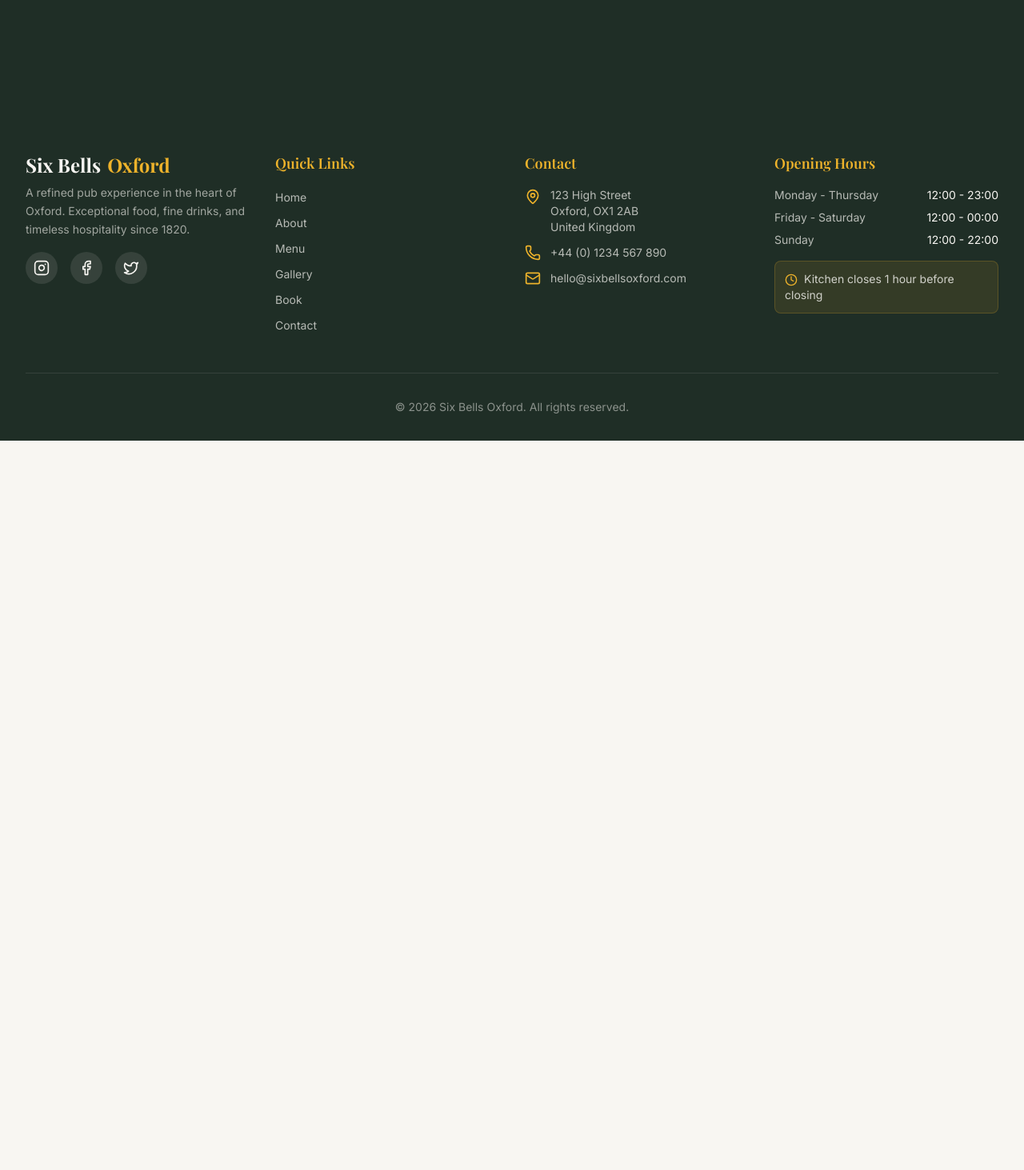
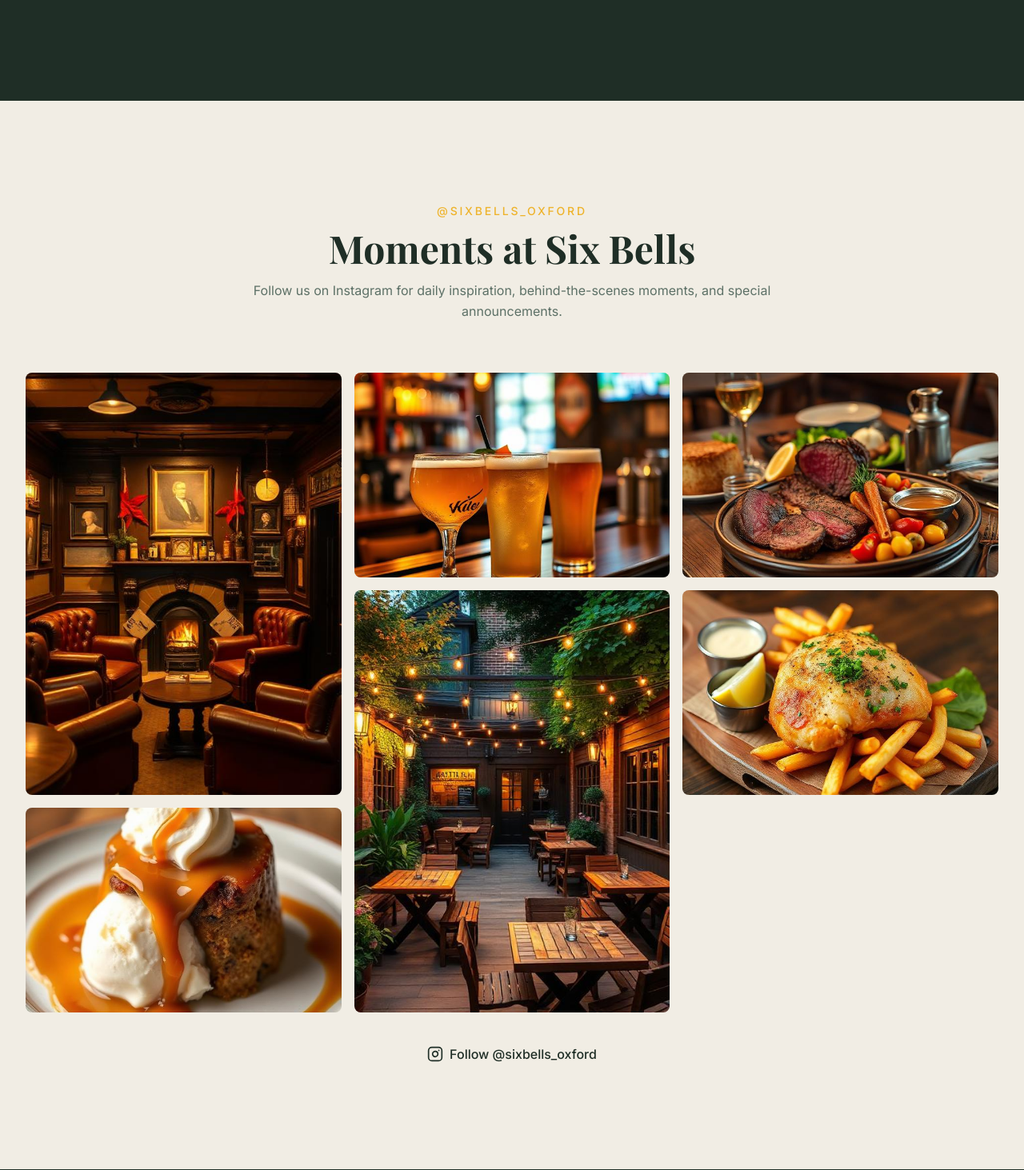
Before and after one commit to RohitSah23/sixbells, a React (Vite) app: page / in a window 1280 px wide. Shown: the part 3187-4650 px from the top of the page at 80% size. Before the commit the page ends 3738 px from the top, so only its background shows below. Built offline with nearby package versions, Linux system fonts and the light colour scheme.

Commit message:
feat (gallery):added Gallery section

```diff
--- /dev/null
+++ b/src/components/Gallery.tsx
@@ -0,0 +1,121 @@
+import { motion } from "framer-motion";
+import { useInView } from "framer-motion";
+import { useRef } from "react";
+import { Instagram } from "lucide-react";
+import galleryDrinks from "@/assets/gallery-drinks.jpg";
+import galleryRoast from "@/assets/gallery-roast.jpg";
+import galleryInterior from "@/assets/gallery-interior.jpg";
+import galleryGarden from "@/assets/gallery-garden.jpg";
+import menuFish from "@/assets/menu-fish.jpg";
+import menuDessert from "@/assets/menu-dessert.jpg";
+
+const galleryImages = [
+  { src: galleryInterior, alt: "Cozy pub interior" },
+  { src: galleryDrinks, alt: "Craft drinks selection" },
+  { src: galleryRoast, alt: "Sunday roast" },
+  { src: galleryGarden, alt: "Beer garden" },
+  { src: menuFish, alt: "Fish and chips" },
+  { src: menuDessert, alt: "Sticky toffee pudding" },
+];
+
+const containerVariants = {
+  hidden: { opacity: 0 },
+  visible: {
+    opacity: 1,
+    transition: {
+      staggerChildren: 0.1,
+    },
+  },
+};
+
+const itemVariants = {
+  hidden: { opacity: 0, scale: 0.9 },
+  visible: {
+    opacity: 1,
+    scale: 1,
+    transition: { duration: 0.5, ease: "easeOut" as const },
+  },
+};
+
+export function Gallery() {
+  const ref = useRef(null);
+  const isInView = useInView(ref, { once: true, margin: "-100px" });
+
+  return (
+    <section id="gallery" className="section-padding bg-secondary">
+      <div className="container mx-auto px-4 sm:px-6 lg:px-8">
+        {/* Header */}
+        <motion.div
+          initial={{ opacity: 0, y: 20 }}
+          animate={isInView ? { opacity: 1, y: 0 } : {}}
+          transition={{ duration: 0.6 }}
+          className="text-center max-w-2xl mx-auto mb-16"
+        >
+          <p className="text-gold font-medium tracking-[0.2em] uppercase text-sm mb-3">
+            @sixbells_oxford
+          </p>
+          <h2 className="font-heading text-3xl md:text-4xl lg:text-5xl font-bold text-foreground mb-4">
+            Moments at Six Bells
+          </h2>
+          <p className="text-muted-foreground leading-relaxed">
+            Follow us on Instagram for daily inspiration, behind-the-scenes
+            moments, and special announcements.
+          </p>
+        </motion.div>
+
+        {/* Gallery Grid */}
+        <motion.div
+          ref={ref}
+          variants={containerVariants}
+          initial="hidden"
+          animate={isInView ? "visible" : "hidden"}
+          className="grid grid-cols-2 md:grid-cols-3 gap-3 md:gap-4"
+        >
+          {galleryImages.map((image, index) => (
+            <motion.div
+              key={index}
+              variants={itemVariants}
+              className={`relative overflow-hidden rounded-lg group cursor-pointer ${
+                index === 0 || index === 3 ? "row-span-2" : ""
+              }`}
+            >
+              <img
+                src={image.src}
+                alt={image.alt}
+                className={`w-full object-cover group-hover:scale-105 transition-transform duration-500 ${
+                  index === 0 || index === 3 ? "h-full" : "h-48 md:h-64"
+                }`}
+                style={
+                  index === 0 || index === 3
+                    ? { minHeight: "100%" }
+                    : undefined
+                }
+              />
+              <div className="absolute inset-0 bg-charcoal/0 group-hover:bg-charcoal/40 transition-all duration-300 flex items-center justify-center">
+                <Instagram className="w-8 h-8 text-cream opacity-0 group-hover:opacity-100 transition-opacity duration-300" />
+              </div>
+            </motion.div>
+          ))}
+        </motion.div>
+
+        {/* Instagram CTA */}
+        <motion.div
+          initial={{ opacity: 0, y: 20 }}
+          animate={isInView ? { opacity: 1, y: 0 } : {}}
+          transition={{ duration: 0.6, delay: 0.5 }}
+          className="text-center mt-10"
+        >
+          <a
+            href="https://www.instagram.com/sixbells_oxford/"
+            target="_blank"
+            rel="noopener noreferrer"
+            className="inline-flex items-center gap-2 text-foreground hover:text-gold transition-colors font-medium"
+          >
+            <Instagram className="w-5 h-5" />
+            Follow @sixbells_oxford
+          </a>
+        </motion.div>
+      </div>
+    </section>
+  );
+}
--- a/src/pages/Index.tsx
+++ b/src/pages/Index.tsx
@@ -17,6 +17,7 @@ const Index = () => {
         <About />
         <Highlights />
         <FeaturedMenu />
+        <Gallery />
 
       </main>
       <Footer />
```
